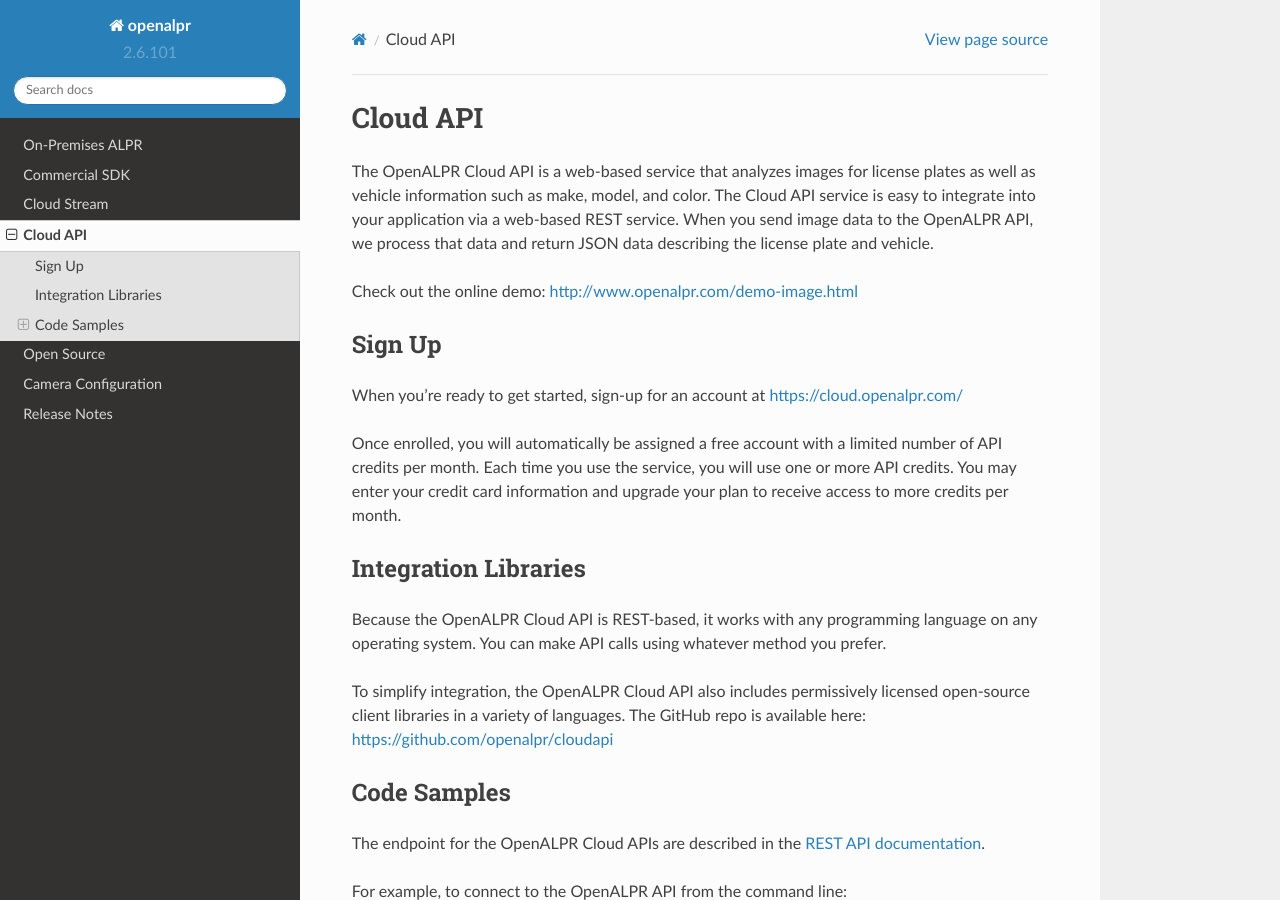
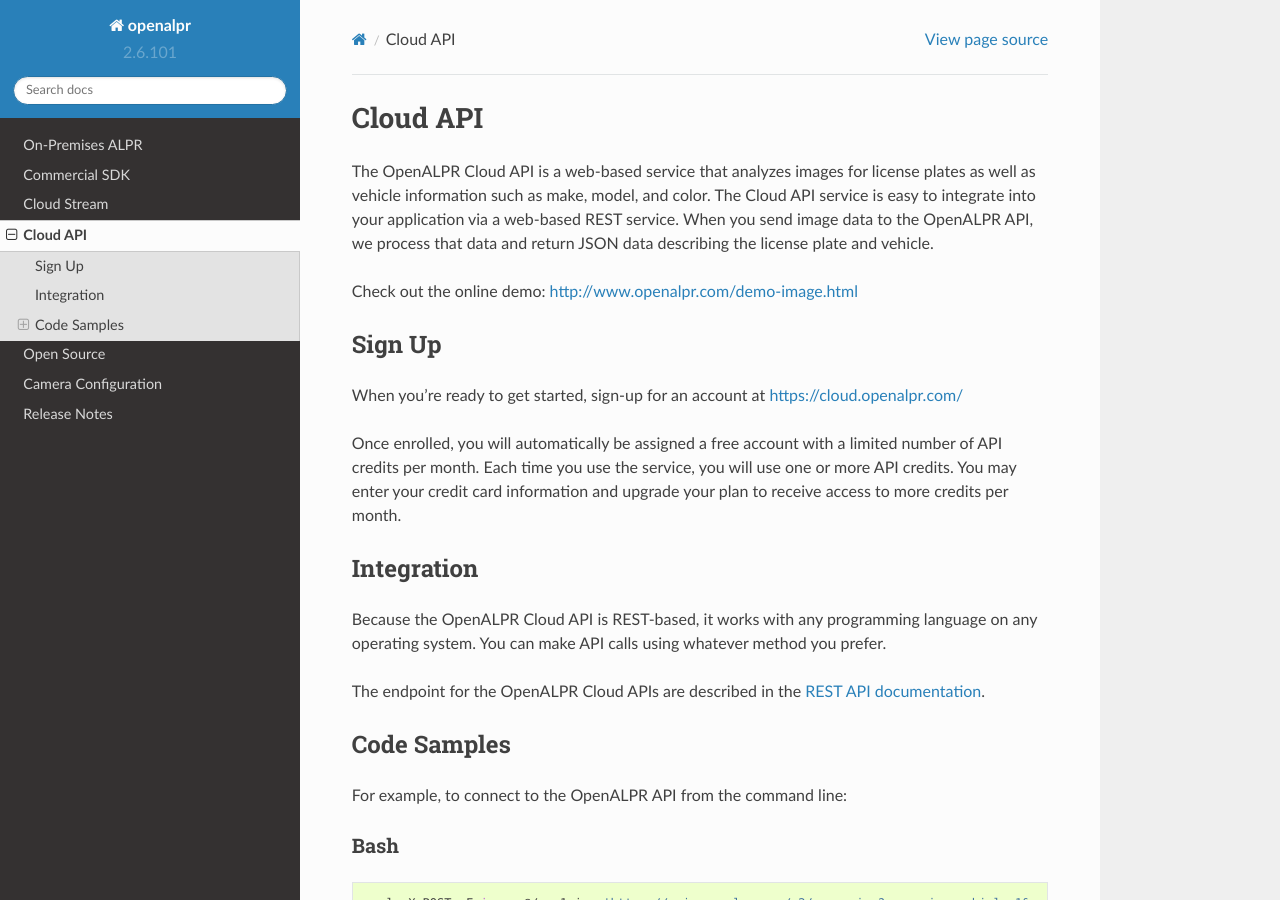
Before and after one commit to openalpr/doc, a Sphinx documentation site: the page built from source/cloud_api.rst, in a window 1280 px wide and 900 px high. Built offline with Sphinx 7.4.7 and the Read the Docs theme 2.0.0, drawn with Linux system fonts in a browser that asks for light colours.

Commit message:
Removed cloud API integration library links

```diff
--- a/source/cloud_api.rst
+++ b/source/cloud_api.rst
@@ -18,20 +18,16 @@
 Once enrolled, you will automatically be assigned a free account with a limited number of API credits per month. Each time you use the service, you will use one or more
 API credits. You may enter your credit card information and upgrade your plan to receive access to more credits per month.
 
-Integration Libraries
+Integration
 -----------------------
 
 Because the OpenALPR Cloud API is REST-based, it works with any programming language on any operating system. You can make API calls using whatever method
 you prefer.
 
-To simplify integration, the OpenALPR Cloud API also includes permissively licensed open-source client libraries in a variety of languages.
-The GitHub repo is available here: https://github.com/openalpr/cloudapi
-
+The endpoint for the OpenALPR Cloud APIs are described in the `REST API documentation <api/?api=cloudapi>`_.
 
 Code Samples
 ----------------------
-
-The endpoint for the OpenALPR Cloud APIs are described in the `REST API documentation <api/?api=cloudapi>`_.
 
 For example, to connect to the OpenALPR API from the command line:
 
```
